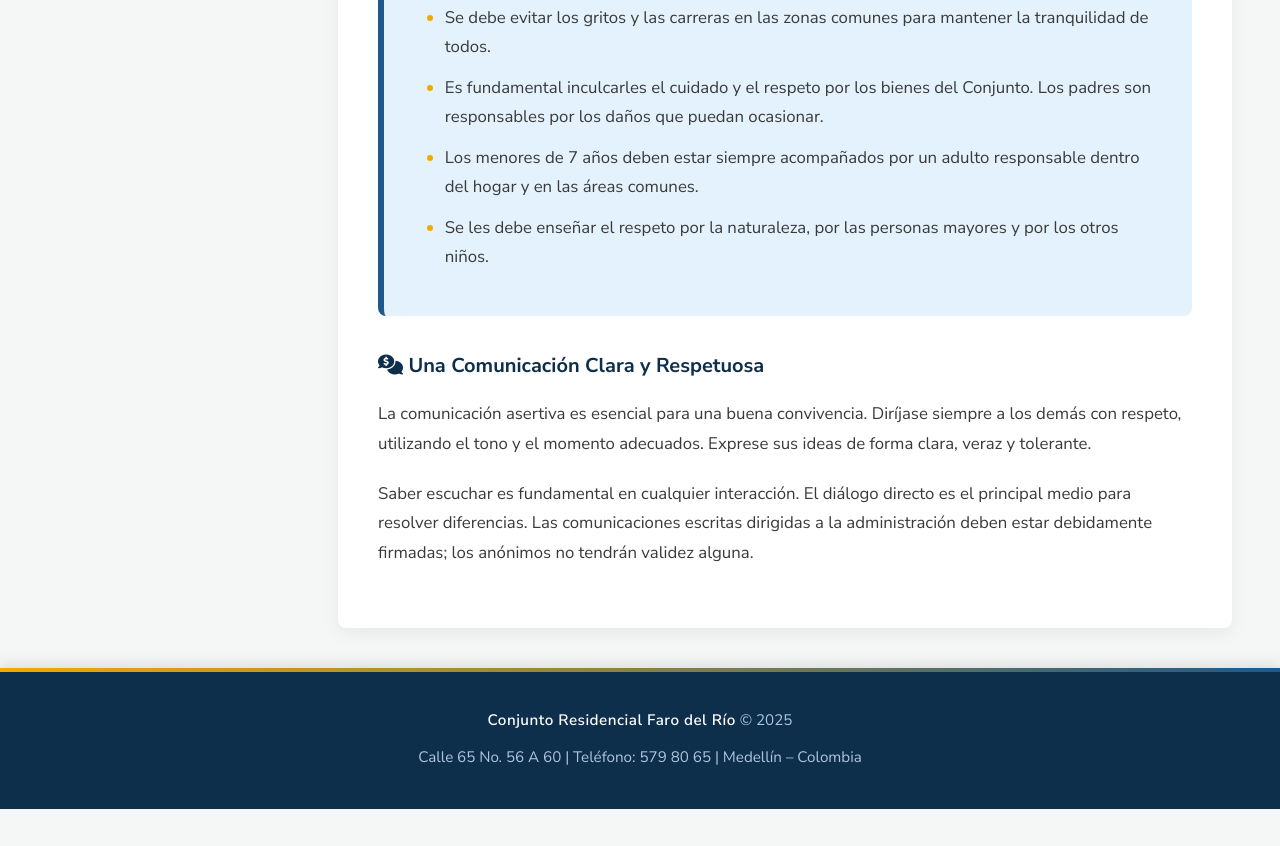
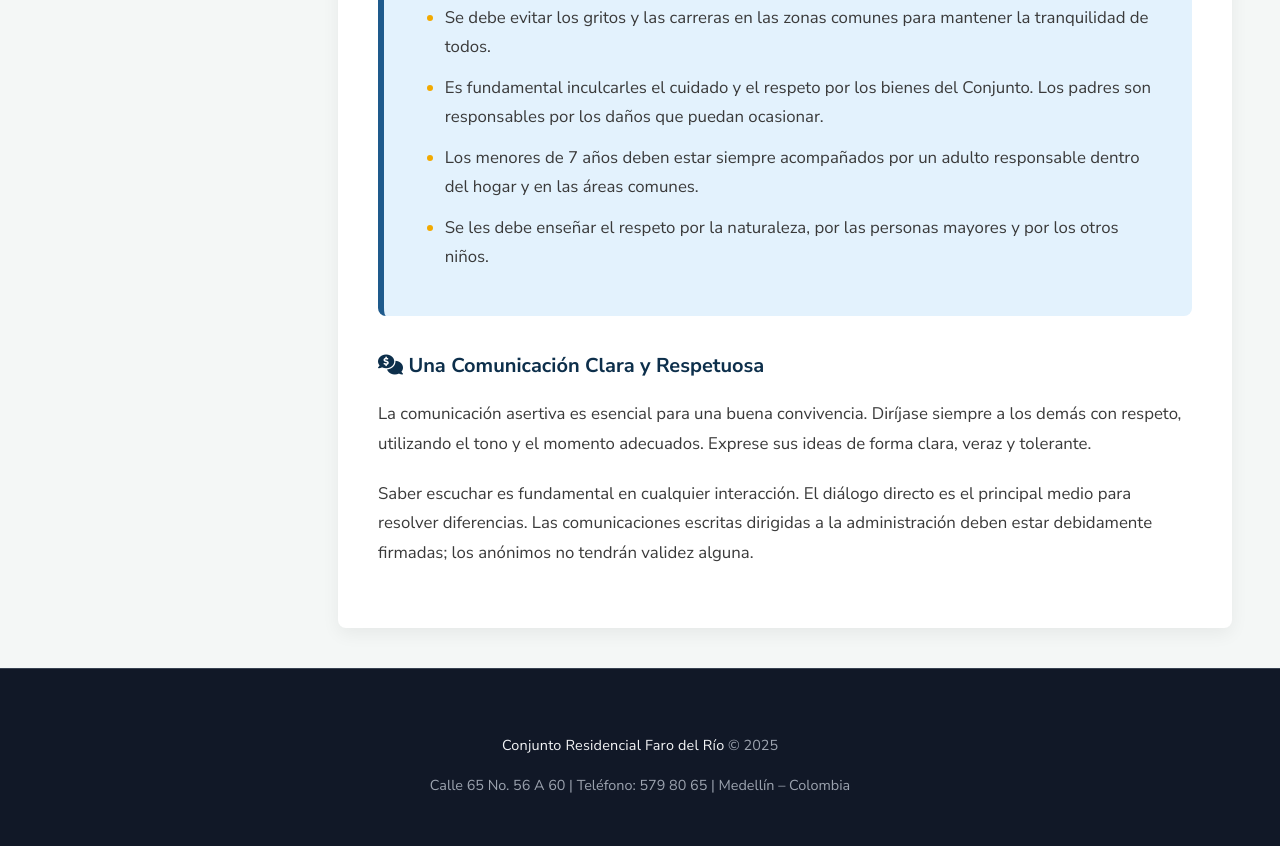
Before and after one commit to JoseJorgeMM/manual-faro, a plain HTML site: page index.html in a window 1280 px wide. Shown: the part 1379-2225 px from the top of the page. Before the commit the page ends 2188 px from the top, so only its background shows below. Drawn offline with Linux system fonts and the light colour scheme.

Commit message:
footer 2 CR

```diff
--- a/index.html
+++ b/index.html
@@ -361,68 +361,65 @@
 
 
         footer.main-footer {
-            background-color: var(--primary-color);
-            color: #B0C4DE;
+            background-color: #111827; /* Darker, more sophisticated background */
+            color: #9CA3AF; /* Softer text color */
             text-align: center;
-            padding: 2.5rem 1.8rem;
-            font-size: 0.95rem;
-            height: auto;
-            line-height: 1.6;
-            transition: background-color 0.3s;
+            padding: 3rem 1.8rem;
+            font-size: 0.9rem; /* Slightly smaller base font size */
+            line-height: 1.7;
+            transition: background-color 0.3s, color 0.3s;
             position: relative;
             display: flex;
             flex-direction: column;
             align-items: center;
             justify-content: center;
-            gap: 0.8rem;
-            box-shadow: 0 -4px 12px rgba(0, 0, 0, 0.1);
+            gap: 1rem; /* Increased gap for better spacing */
+            border-top: 1px solid #374151; /* Subtle top border */
         }
 
         footer.main-footer::before {
-            content: '';
-            position: absolute;
-            top: 0;
-            left: 0;
-            right: 0;
-            height: 4px;
-            background: linear-gradient(90deg, var(--accent-color), var(--secondary-color));
+            content: ''; /* Removed the gradient line for a cleaner look */
+            /* background: linear-gradient(90deg, var(--accent-color), var(--secondary-color)); */
+            /* ... other ::before styles if any were kept ... */
+            height: 0; /* Effectively hiding the previous ::before element */
         }
 
         footer.main-footer p {
             margin: 0;
-            max-width: 600px;
+            max-width: 650px; /* Slightly increased max-width */
             transition: color 0.3s;
         }
 
         footer.main-footer strong {
-            color: white;
-            font-weight: 600;
-            letter-spacing: 0.5px;
+            color: #F3F4F6; /* Brighter color for strong text */
+            font-weight: 500; /* Adjusted font-weight */
+            letter-spacing: 0.2px; /* Reduced letter-spacing for a cleaner look */
         }
 
+        /* Dark Mode specific styles for the footer, ensuring consistency */
         body.dark-mode footer.main-footer {
-            background-color: #1A1A1A;
-            box-shadow: 0 -4px 12px rgba(0, 0, 0, 0.2);
+            background-color: #0F172A; /* Even darker for dark mode */
+            border-top-color: #4B5563;
         }
 
         body.dark-mode footer.main-footer p {
-            color: #E0E0E0;
+            color: #A1A1AA;
         }
 
         body.dark-mode footer.main-footer strong {
-            color: #FFFFFF;
+            color: #E5E7EB;
         }
 
         @media (max-width: 768px) {
             footer.main-footer {
-                padding: 2rem 1.5rem;
+                padding: 2.5rem 1.5rem;
             }
         }
 
         @media (max-width: 480px) {
             footer.main-footer {
-                padding: 1.8rem 1.2rem;
-                font-size: 0.9rem;
+                padding: 2rem 1.2rem;
+                font-size: 0.85rem; /* Further adjusted for small screens */
             }
         }
 
```
